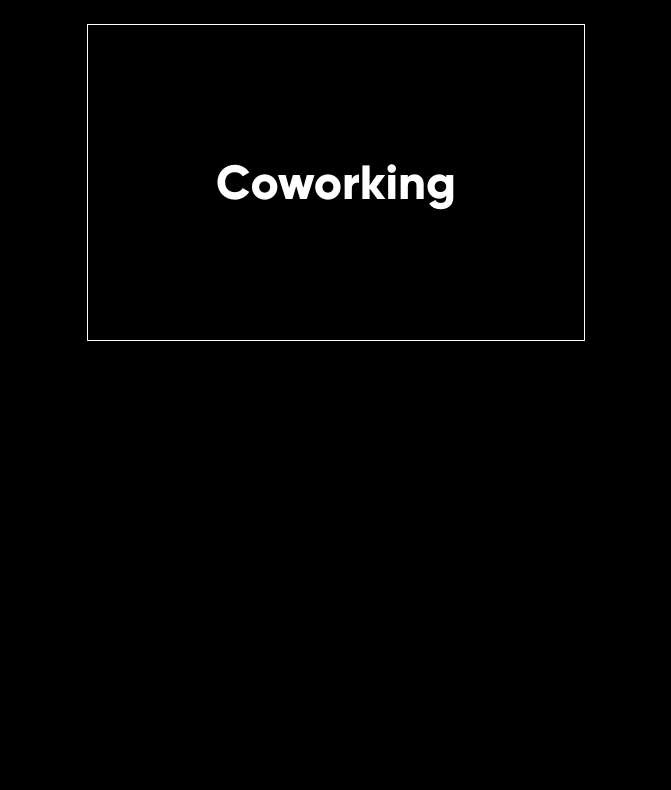
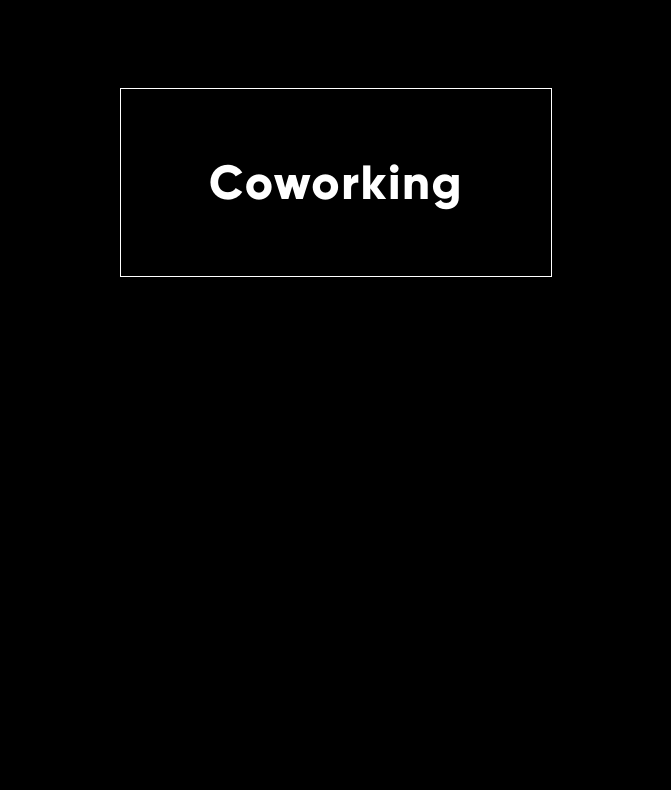
Before and after one commit to lspaini/clara50, a Gatsby site: page / in a window 1280 px wide. Shown: the part 2010-2800 px from the top of the page, without its empty margins (304-975 px from the left). Built offline with nearby package versions, Linux system fonts and the light colour scheme; Gatsby itself is replaced by a stand-in of ours.

Commit message:
css fixes

```diff
--- a/src/components/Landing.tsx
+++ b/src/components/Landing.tsx
@@ -22,22 +22,25 @@ const Title = styled.h1<{ bottom: number}>`
   bottom: ${(props) => props.bottom}px;
   color: #fff;
   padding: 10%;
-  font-size: 3rem;
   box-sizing: border-box;
-  border: 1px solid white;
   font-size: 1rem;
   display: flex;
   align-items: center;
   justify-content: center;
   border: 1px solid #fff;
   backdrop-filter: blur(6px);
+  -webkit-backdrop-filter: blur(6px);
   display: flex;
+  letter-spacing: 0.1rem;
   flex-direction: column;
+  @media (min-width: 375px) {
+    font-size: 2rem;
+  }
   @media (min-width: 576px) {
-    min-width: 25rem;
+    min-width: 10rem;
     min-height: 3.125rem;
     font-size: 3rem;
-    padding: 10%;
+    padding: 4rem 5.5rem;
   }
 `;
 
@@ -55,10 +58,12 @@ const LandingImageContainer = styled.div`
   box-sizing: border-box;
 `;
 
-type LandingProps = {
-  image: string;
-};
 
+/**
+ * Returns the aspect ratio of an image given its source URL.
+ * @param src - The source URL of the image.
+ * @returns A promise that resolves with the aspect ratio of the image.
+ */
 const getImageAspectRatio = (src: string) => {
   return new Promise((resolve, reject) => {
     const img = new Image();
@@ -87,6 +92,10 @@ const Landing: React.FC = () => {
 
 
 
+  /**
+   * Logs the dimensions and aspect ratio of the background image and the LandingImageContainer.
+   * @returns void
+   */
   const logDimensionsAndAspectRatio = () => {
     // Log background image dimensions and aspect ratio
     const newBgSize = parseFloat(bgSize);
@@ -102,6 +111,11 @@ const Landing: React.FC = () => {
   };
 
 
+  /**
+   * Handles the resize event of the window and updates the state variables accordingly.
+   * Also calculates the container aspect ratio and sets the `shouldCover` state variable
+   * based on whether the aspect ratio is less than 0.5496 or not.
+   */
   const handleResize = () => {
     setMinHeight(window.innerHeight);
     setMinWidth(window.innerWidth);
@@ -118,6 +132,10 @@ const Landing: React.FC = () => {
     // logDimensionsAndAspectRatio();
   };
 
+  /**
+   * Handles the scroll event and updates the background size and position based on the scroll percentage.
+   * @returns void
+   */
   const handleScroll = () => {
     const scrollHeight = document.documentElement.scrollHeight - window.innerHeight;
     const scrollPercentage = (window.scrollY / scrollHeight) * 100;
@@ -169,10 +187,7 @@ const Landing: React.FC = () => {
   }, [bgSize, shouldCover, minHeight, minWidth]);
 
   useEffect(() => {
-    // Update the background size based on shouldCover
-    if (shouldCover) {
-      setBgSize('cover');
-    } else {
+
     // Logic to adjust bgSize based on scrolling (if needed)
     const scrollHeight = document.documentElement.scrollHeight - window.innerHeight;
     const scrollPercentage = (window.scrollY / scrollHeight) * 100;
@@ -183,14 +198,14 @@ const Landing: React.FC = () => {
     } else if (scrollPercentage >= 20 && scrollPercentage < 60) {
       setBgSize('100%');
     } else {
-        const newSize = 100 + ((scrollPercentage - 60) / 20) * (initialBgSize - 100);
+      const newSize = 100 + ((scrollPercentage - 60) / 40) * (initialBgSize - 100);
       setBgSize(`${Math.min(newSize, initialBgSize)}%`);
     }
 
     const newY = 100 - (scrollPercentage / 100) * 100;
     setBgPosY(`${Math.max(newY, 0)}%`);
-    }
-  }, [bgSize, shouldCover, initialBgSize]);
+  }, [bgSize, initialBgSize]);
+
 
   return (
     <LandingContainer>
```
Lines whose indentation alone changed are shown as unchanged.
